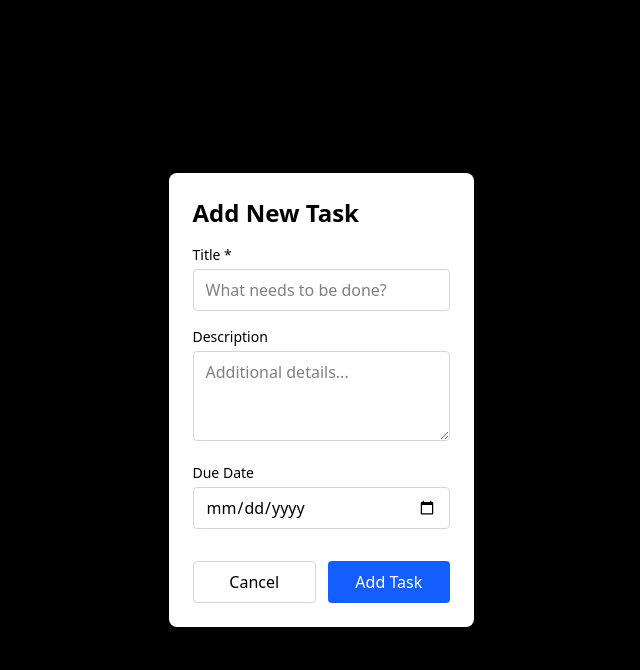
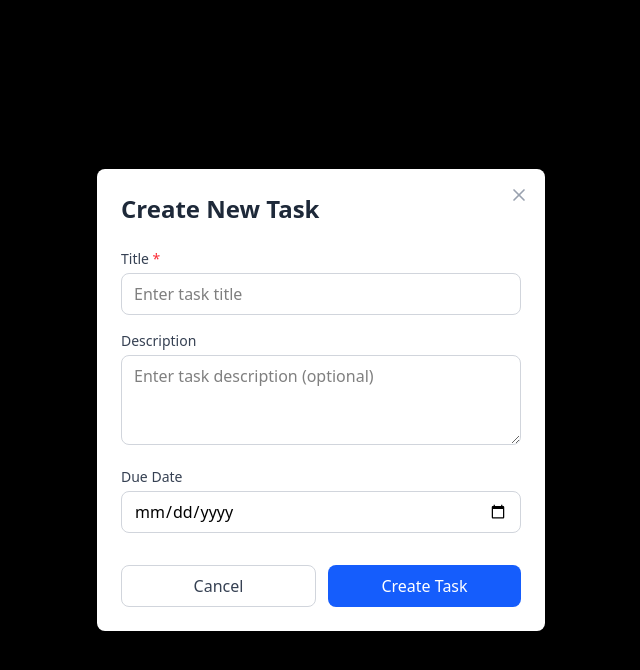
Before and after one commit to RahulRajKhadka/Todo_app_react, a React (Vite) app: page / in a window 1280 px wide. Both pictures are taken after a click on the button "Add Task". Shown: the top 670 px of the page, without its empty margins (319-959 px from the left). Built offline with nearby package versions, Linux system fonts and the light colour scheme.

Commit message:
add the all components

```diff
--- a/src/App.jsx
+++ b/src/App.jsx
@@ -1,112 +1,162 @@
-import React, { useState } from 'react';
-import TaskItem from "./Componenets/TaskItems.jsx";
-import TaskForm from "./Componenets/TaskForm.jsx"
-import EmptyState from "./Componenets/EmptyState.jsx"
-
+import React, { useState, useMemo } from 'react';
+import { Plus, Loader } from 'lucide-react';
+import TaskForm from './Componenets/TaskForm.jsx';
+import TaskList from './Componenets/TaskList.jsx'
+import FilterBar from './Componenets/FilterBar.jsx';
+import { useTasks } from "./Hooks/useTasks.js"
+import { useDebounce } from './Hooks/useDbounce.js';
+import { filterTasks, sortTasks } from './utils/helpers.js';
 
 function App() {
-  const [tasks, setTasks] = useState([
-    { id: '1', title: 'Buy groceries', description: 'Milk, Eggs, Bread', dueDate: '2024-12-25', status: 'pending' },
-    { id: '2', title: 'Finish project', dueDate: '2023-01-01', status: 'pending' },
-  ]);
+  const {
+    tasks,
+    loading,
+    error,
+    createTask,
+    updateTask,
+    deleteTask,
+    refreshTasks
+  } = useTasks();
 
-  const [showForm, setShowForm] = useState(false);
+  const [isModalOpen, setIsModalOpen] = useState(false);
+  const [editingTask, setEditingTask] = useState(null);
   const [filter, setFilter] = useState('all');
-  const [search, setSearch] = useState(''); //
+  const [searchQuery, setSearchQuery] = useState('');
+  const [sortBy, setSortBy] = useState('date-asc');
 
-  const handleAddTask = (newTask) => {
-    const taskWithId = {
-      ...newTask,
-      id: Date.now().toString(),
-      status: 'pending'
+  const debouncedSearch = useDebounce(searchQuery, 300);
+
+  const taskCounts = useMemo(() => {
+    return {
+      all: tasks.length,
+      pending: tasks.filter(t => t.status === 'pending').length,
+      done: tasks.filter(t => t.status === 'done').length
     };
-    setTasks([...tasks, taskWithId]);
-    setShowForm(false);
+  }, [tasks]);
+
+  const displayedTasks = useMemo(() => {
+    const filtered = filterTasks(tasks, filter, debouncedSearch);
+    return sortTasks(filtered, sortBy);
+  }, [tasks, filter, debouncedSearch, sortBy]);
+
+  const handleFormSubmit = async (taskData) => {
+    try {
+      if (editingTask) {
+        await updateTask(editingTask.id, taskData);
+      } else {
+        await createTask(taskData);
+      }
+    } catch (err) {
+      console.error('Error saving task:', err);
+      alert('Failed to save task. Please try again.');
+    }
   };
 
   const handleEdit = (task) => {
-    console.log('Edit task:', task);
+    setEditingTask(task);
+    setIsModalOpen(true);
   };
 
-  const handleDelete = (id) => {
-    setTasks(tasks.filter(t => t.id !== id));
+  const handleDelete = async (id) => {
+    if (window.confirm('Are you sure you want to delete this task?')) {
+      try {
+        await deleteTask(id);
+      } catch (err) {
+        alert('Failed to delete task.', err);
+      }
+    }
   };
 
-  // Filter tasks based on filter and search
-  const filteredTasks = tasks.filter(task => {
-    if (filter !== 'all' && task.status !== filter) return false;
-    if (search && !task.title.toLowerCase().includes(search.toLowerCase())) return false;
-    return true;
-  });
+  const handleToggleStatus = async (id) => {
+    try {
+      const task = tasks.find(t => t.id === id);
+      if (!task) return;
+      const newStatus = task.status === 'pending' ? 'done' : 'pending';
+      await updateTask(id, { status: newStatus });
+    } catch (err) {
+      console.error('Error toggling status:', err);
+    }
+  };
+
+  const handleModalClose = () => {
+    setIsModalOpen(false);
+    setEditingTask(null);
+  };
+
+  if (loading) {
+    return (
+      <div className="min-h-screen bg-linear-to-br from-blue-50 to-indigo-100 flex items-center justify-center">
+        <div className="text-center">
+          <Loader className="w-12 h-12 text-blue-600 animate-spin mx-auto" />
+          <p className="mt-4 text-gray-600">Loading tasks...</p>
+        </div>
+      </div>
+    );
+  }
+
+  if (error) {
+    return (
+      <div className="min-h-screen bg-linear-to-br from-blue-50 to-indigo-100 flex items-center justify-center">
+        <div className="text-center p-8 bg-white rounded-lg shadow">
+          <p className="text-red-600 text-lg">{error}</p>
+          <button
+            onClick={refreshTasks}
+            className="mt-4 px-4 py-2 bg-blue-600 text-white rounded hover:bg-blue-700"
+          >
+            Retry
+          </button>
+        </div>
+      </div>
+    );
+  }
 
   return (
-    <div className="min-h-screen bg-blue-50 p-8">
-      <div className="max-w-6xl mx-auto">
-        {/* Header */}
-        <div className="flex justify-between items-center mb-8">
-          <h1 className="text-3xl font-bold">Task Tracker</h1>
-          <button
-            onClick={() => setShowForm(true)}
-            className="px-4 py-2 bg-blue-600 text-white rounded-lg hover:bg-blue-700"
-          >
-            Add Task
-          </button>
-        </div>
-
-        {/* Search Input */}
-        <div className="mb-4">
-          <input
-            type="text"
-            placeholder="Search tasks..."
-            value={search}
-            onChange={(e) => setSearch(e.target.value)}
-            className="w-full px-4 py-2 border border-gray-300 rounded-lg mb-4"
-          />
-
-          {/*  Filter Buttons */}
-          <div className="flex gap-2">
-            {['all', 'pending', 'done'].map(f => (
-              <button
-                key={f}
-                onClick={() => setFilter(f)}
-                className={`px-4 py-2 rounded-lg ${
-                  filter === f ? 'bg-blue-600 text-white' : 'bg-gray-200'
-                }`}
-              >
-                {f.charAt(0).toUpperCase() + f.slice(1)}
-              </button>
-            ))}
+    <div className="min-h-screen bg-linear-to-br from-blue-50 to-indigo-100">
+      <header className="bg-white shadow-sm">
+        <div className="max-w-7xl mx-auto px-4 sm:px-6 lg:px-8 py-6">
+          <div className="flex items-center justify-between">
+            <div>
+              <h1 className="text-3xl font-bold text-gray-900">Task Tracker</h1>
+              <p className="text-gray-600 mt-1">Manage your tasks efficiently</p>
+            </div>
+            <button
+              onClick={() => setIsModalOpen(true)}
+              className="flex items-center gap-2 px-4 py-2 bg-blue-600 text-white rounded-lg hover:bg-blue-700 transition-colors shadow-md"
+            >
+              <Plus className="w-5 h-5" />
+              <span>Add Task</span>
+            </button>
           </div>
         </div>
+      </header>
 
-        {/* Task Form Modal */}
-        {showForm && (
-          <div className="fixed inset-0 bg-black bg-opacity-50 flex items-center justify-center p-4 z-50">
-            <TaskForm
-              onSubmit={handleAddTask}
-              onClose={() => setShowForm(false)}
-            />
-          </div>
-        )}
+      <main className="max-w-7xl mx-auto px-4 sm:px-6 lg:px-8 py-8">
+        <FilterBar
+          filter={filter}
+          setFilter={setFilter}
+          searchQuery={searchQuery}
+          setSearchQuery={setSearchQuery}
+          sortBy={sortBy}
+          setSortBy={setSortBy}
+          taskCounts={taskCounts}
+        />
 
-        {/* EmptyState or Task List */}
-        {filteredTasks.length === 0 ? (
-          <EmptyState searchQuery={search} filter={filter} />
-        ) : (
-          <div className="grid grid-cols-1 md:grid-cols-2 lg:grid-cols-3 gap-4">
-            {filteredTasks.map(task => (
-              <TaskItem
-                key={task.id}
-                task={task}
-                onEdit={handleEdit}
-                onDelete={handleDelete}
-              />
-            ))}
-          </div>
-        )}
+        <TaskForm
+          isOpen={isModalOpen}
+          onClose={handleModalClose}
+          onSubmit={handleFormSubmit}
+          editingTask={editingTask}
+        />
 
-
-      </div>
+        <TaskList
+          tasks={displayedTasks}
+          onEdit={handleEdit}
+          onDelete={handleDelete}
+          onToggleStatus={handleToggleStatus}
+          searchQuery={debouncedSearch}
+          filter={filter}
+        />
+      </main>
     </div>
   );
 }
--- a/src/Componenets/FilterBar.jsx
+++ b/src/Componenets/FilterBar.jsx
@@ -0,0 +1,76 @@
+import React from 'react';
+import { Search } from 'lucide-react';
+
+const FilterBar = ({
+  filter,
+  setFilter,
+  searchQuery,
+  setSearchQuery,
+  sortBy,
+  setSortBy,
+  taskCounts
+}) => {
+  const filterOptions = [
+    { value: 'all', label: 'All', count: taskCounts.all },
+    { value: 'pending', label: 'Pending', count: taskCounts.pending },
+    { value: 'done', label: 'Done', count: taskCounts.done }
+  ];
+
+  const sortOptions = [
+    { value: 'date-asc', label: 'Due Date (Earliest)' },
+    { value: 'date-desc', label: 'Due Date (Latest)' },
+    { value: 'name-asc', label: 'Name (A-Z)' },
+    { value: 'name-desc', label: 'Name (Z-A)' }
+  ];
+
+  return (
+    <div className="bg-white rounded-lg shadow-sm p-4 mb-6">
+      {/* Filter Buttons */}
+      <div className="flex flex-wrap gap-2 mb-4">
+        {filterOptions.map(option => (
+          <button
+            key={option.value}
+            onClick={() => setFilter(option.value)}
+            className={`px-4 py-2 rounded-lg font-medium transition-colors ${
+              filter === option.value
+                ? 'bg-blue-600 text-white'
+                : 'bg-gray-100 text-gray-700 hover:bg-gray-200'
+            }`}
+          >
+            {option.label} ({option.count})
+          </button>
+        ))}
+      </div>
+
+      {/* Search and Sort */}
+      <div className="flex flex-col sm:flex-row gap-3">
+        {/* Search Input */}
+        <div className="relative flex-1">
+          <Search className="absolute left-3 top-1/2 transform -translate-y-1/2 text-gray-400 w-5 h-5" />
+          <input
+            type="text"
+            placeholder="Search tasks..."
+            value={searchQuery}
+            onChange={(e) => setSearchQuery(e.target.value)}
+            className="w-full pl-10 pr-4 py-2 border border-gray-300 rounded-lg focus:outline-none focus:ring-2 focus:ring-blue-500"
+          />
+        </div>
+
+        {/* Sort Dropdown */}
+        <select
+          value={sortBy}
+          onChange={(e) => setSortBy(e.target.value)}
+          className="px-4 py-2 border border-gray-300 rounded-lg focus:outline-none focus:ring-2 focus:ring-blue-500 bg-white"
+        >
+          {sortOptions.map(option => (
+            <option key={option.value} value={option.value}>
+              {option.label}
+            </option>
+          ))}
+        </select>
+      </div>
+    </div>
+  );
+};
+
+export default FilterBar;
--- a/src/Componenets/TaskForm.jsx
+++ b/src/Componenets/TaskForm.jsx
@@ -1,80 +1,149 @@
-import React, { useState } from 'react';
+import React, { useState, useEffect } from 'react';
+import { X } from 'lucide-react';
+import { generateId } from '../utils/helpers';
 
-const TaskForm = ({ onSubmit, onClose }) => {
-  const [title, setTitle] = useState('');
-  const [description, setDescription] = useState('');
-  const [dueDate, setDueDate] = useState('');
+const TaskForm = ({ isOpen, onClose, onSubmit, editingTask }) => {
+  const [formData, setFormData] = useState({
+    title: '',
+    description: '',
+    dueDate: '',
+    status: 'pending'
+  });
+
+
+  useEffect(() => {
+    if (editingTask) {
+      setFormData({
+        title: editingTask.title,
+        description: editingTask.description || '',
+        dueDate: editingTask.dueDate || '',
+        status: editingTask.status
+      });
+    } else {
+      setFormData({
+        title: '',
+        description: '',
+        dueDate: '',
+        status: 'pending'
+      });
+    }
+  }, [editingTask, isOpen]);
 
   const handleSubmit = (e) => {
     e.preventDefault();
-
-    if (!title.trim()) return alert('Title is required!');
-
-    onSubmit({
-      title,
-      description,
-      dueDate
-    });
+    if (!formData.title.trim()) {
+      alert('Title is required!');
+      return;
+    }
 
 
-    setTitle('');
-    setDescription('');
-    setDueDate('');
+    const taskData = {
+      ...formData,
+      id: editingTask ? editingTask.id : generateId()
     };
 
+    onSubmit(taskData);
+    onClose();
+  };
+
+  const handleChange = (e) => {
+    const { name, value } = e.target;
+    setFormData(prev => ({ ...prev, [name]: value }));
+  };
+
+  if (!isOpen) return null;
+
   return (
-    <div className="bg-white p-6 rounded-lg shadow-lg max-w-md mx-auto">
-      <h2 className="text-2xl font-bold mb-4">Add New Task</h2>
+    <div className="fixed inset-0 bg-black bg-opacity-50 flex items-center justify-center p-4 z-50">
+      <div className="bg-white rounded-lg max-w-md w-full p-6 relative">
+        <button
+          onClick={onClose}
+          className="absolute top-4 right-4 text-gray-400 hover:text-gray-600"
+        >
+          <X className="w-5 h-5" />
+        </button>
+
+        <h2 className="text-2xl font-bold text-gray-800 mb-6">
+          {editingTask ? 'Edit Task' : 'Create New Task'}
+        </h2>
 
         <form onSubmit={handleSubmit} className="space-y-4">
           <div>
-          <label className="block text-sm font-medium mb-1">Title *</label>
+            <label className="block text-sm font-medium text-gray-700 mb-1">
+              Title <span className="text-red-500">*</span>
+            </label>
             <input
               type="text"
-            value={title}
-            onChange={(e) => setTitle(e.target.value)}
-            className="w-full px-3 py-2 border border-gray-300 rounded focus:outline-none focus:ring-2 focus:ring-blue-500"
-            placeholder="What needs to be done?"
+              name="title"
+              value={formData.title}
+              onChange={handleChange}
+              className="w-full px-3 py-2 border border-gray-300 rounded-lg focus:outline-none focus:ring-2 focus:ring-blue-500"
+              placeholder="Enter task title"
             />
           </div>
 
           <div>
-          <label className="block text-sm font-medium mb-1">Description</label>
+            <label className="block text-sm font-medium text-gray-700 mb-1">
+              Description
+            </label>
             <textarea
-            value={description}
-            onChange={(e) => setDescription(e.target.value)}
-            className="w-full px-3 py-2 border border-gray-300 rounded focus:outline-none focus:ring-2 focus:ring-blue-500"
+              name="description"
+              value={formData.description}
+              onChange={handleChange}
               rows="3"
-            placeholder="Additional details..."
+              className="w-full px-3 py-2 border border-gray-300 rounded-lg focus:outline-none focus:ring-2 focus:ring-blue-500"
+              placeholder="Enter task description (optional)"
             />
           </div>
 
           <div>
-          <label className="block text-sm font-medium mb-1">Due Date</label>
+            <label className="block text-sm font-medium text-gray-700 mb-1">
+              Due Date
+            </label>
             <input
               type="date"
-            value={dueDate}
-            onChange={(e) => setDueDate(e.target.value)}
-            className="w-full px-3 py-2 border border-gray-300 rounded focus:outline-none focus:ring-2 focus:ring-blue-500"
+              name="dueDate"
+              value={formData.dueDate}
+              onChange={handleChange}
+              className="w-full px-3 py-2 border border-gray-300 rounded-lg focus:outline-none focus:ring-2 focus:ring-blue-500"
             />
           </div>
+
+          {/* Show status dropdown only when editing */}
+          {editingTask && (
+            <div>
+              <label className="block text-sm font-medium text-gray-700 mb-1">
+                Status
+              </label>
+              <select
+                name="status"
+                value={formData.status}
+                onChange={handleChange}
+                className="w-full px-3 py-2 border border-gray-300 rounded-lg focus:outline-none focus:ring-2 focus:ring-blue-500"
+              >
+                <option value="pending">Pending</option>
+                <option value="done">Done</option>
+              </select>
+            </div>
+          )}
 
           <div className="flex gap-3 pt-4">
             <button
               type="button"
               onClick={onClose}
-            className="flex-1 px-4 py-2 border border-gray-300 rounded hover:bg-gray-50"
+              className="flex-1 px-4 py-2 border border-gray-300 text-gray-700 rounded-lg hover:bg-gray-50 transition-colors"
             >
               Cancel
             </button>
             <button
               type="submit"
-            className="flex-1 px-4 py-2 bg-blue-600 text-white rounded hover:bg-blue-700"
+              className="flex-1 px-4 py-2 bg-blue-600 text-white rounded-lg hover:bg-blue-700 transition-colors"
             >
-            Add Task
+              {editingTask ? 'Update Task' : 'Create Task'}
             </button>
           </div>
         </form>
+      </div>
     </div>
   );
 };
--- a/src/Componenets/TaskItems.jsx
+++ b/src/Componenets/TaskItems.jsx
@@ -1,38 +1,68 @@
 import React from 'react';
-import { Edit2, Trash2 } from 'lucide-react';
-import { formatDate,dueDate } from '../utils/helpers';
+import { Calendar, Edit2, Trash2, Check, Clock } from 'lucide-react';
+import { formatDate, isOverdue } from "../utils/helpers.js"
 
-const TaskItem = ({ task, onEdit, onDelete }) => {
-  const overdue =dueDate(task.dueDate, task.status);
+const TaskItem = ({ task, onEdit, onDelete, onToggleStatus }) => {
+  const overdue = isOverdue(task.dueDate, task.status);
 
   return (
-    <div className="bg-white p-4 rounded-lg border border-gray-200 shadow-sm hover:shadow-md transition-shadow">
-      <div className="flex justify-between items-start">
-        <div className="flex-1">
-          <h3 className="font-semibold text-gray-800">{task.title}</h3>
+    <div className={`bg-white rounded-lg shadow-sm border-2 p-4 hover:shadow-md transition-shadow ${
+      task.status === 'done' ? 'border-green-200 bg-green-50' : 'border-gray-200'
+    } ${overdue ? 'border-l-4 border-l-red-500' : ''}`}>
+
+      <div className="flex items-start justify-between gap-3">
+
+        <button
+          onClick={() => onToggleStatus(task.id)}
+          className={`shrink-0 mt-1 w-5 h-5 rounded border-2 flex items-center justify-center transition-colors ${
+            task.status === 'done'
+              ? 'bg-green-500 border-green-500'
+              : 'border-gray-300 hover:border-green-500'
+          }`}
+        >
+          {task.status === 'done' && <Check className="w-3 h-3 text-white" />}
+        </button>
+
+        {/* Task Content */}
+        <div className="flex-1 min-w-0">
+          <h3 className={`font-semibold text-gray-800 mb-1 ${
+            task.status === 'done' ? 'line-through text-gray-500' : ''
+          }`}>
+            {task.title}
+          </h3>
+
           {task.description && (
-            <p className="text-sm text-gray-600 mt-1">{task.description}</p>
+            <p className={`text-sm text-gray-600 mb-2 ${
+              task.status === 'done' ? 'line-through text-gray-400' : ''
+            }`}>
+              {task.description}
+            </p>
           )}
+
+          {/* Due Date */}
           {task.dueDate && (
-            <div className={`text-sm mt-2 ${overdue ? 'text-red-600' : 'text-gray-500'}`}>
-              Due: {formatDate(task.dueDate)}
-              {overdue && ' (Overdue)'}
+            <div className={`flex items-center gap-1 text-sm ${
+              overdue ? 'text-red-600' : task.status === 'done' ? 'text-gray-400' : 'text-gray-500'
+            }`}>
+              {overdue ? <Clock className="w-4 h-4" /> : <Calendar className="w-4 h-4" />}
+              <span>{formatDate(task.dueDate)}</span>
+              {overdue && <span className="font-semibold ml-1">(Overdue)</span>}
             </div>
           )}
         </div>
 
-        {/* Action buttons */}
-        <div className="flex gap-2 ml-2">
+        {/* Action Buttons */}
+        <div className="flex gap-2 flex-shrink-0">
           <button
-            onClick={() => onEdit && onEdit(task)}
-            className="p-1 text-blue-600 hover:bg-blue-50 rounded"
+            onClick={() => onEdit(task)}
+            className="p-2 text-blue-600 hover:bg-blue-50 rounded-lg transition-colors"
             title="Edit task"
           >
             <Edit2 className="w-4 h-4" />
           </button>
           <button
-            onClick={() => onDelete && onDelete(task.id)}
-            className="p-1 text-red-600 hover:bg-red-50 rounded"
+            onClick={() => onDelete(task.id)}
+            className="p-2 text-red-600 hover:bg-red-50 rounded-lg transition-colors"
             title="Delete task"
           >
             <Trash2 className="w-4 h-4" />
@@ -40,8 +70,9 @@ const TaskItem = ({ task, onEdit, onDelete }) => {
         </div>
       </div>
 
-      <div className="mt-3">
-        <span className={`inline-block px-2 py-1 text-xs rounded-full ${
+      {/* Status Badge */}
+      <div className="mt-3 flex items-center gap-2">
+        <span className={`inline-flex items-center px-2.5 py-0.5 rounded-full text-xs font-medium ${
           task.status === 'done'
             ? 'bg-green-100 text-green-800'
             : 'bg-yellow-100 text-yellow-800'
--- a/src/Componenets/TaskList.jsx
+++ b/src/Componenets/TaskList.jsx
@@ -0,0 +1,25 @@
+import React from 'react';
+import TaskItem from "./TaskItems.jsx"
+import EmptyState from './EmptyState.jsx';
+
+const TaskList = ({ tasks, onEdit, onDelete, onToggleStatus, searchQuery, filter }) => {
+  if (tasks.length === 0) {
+    return <EmptyState searchQuery={searchQuery} filter={filter} />;
+  }
+
+  return (
+    <div className="grid grid-cols-1 md:grid-cols-2 lg:grid-cols-3 gap-4">
+      {tasks.map(task => (
+        <TaskItem
+          key={task.id}
+          task={task}
+          onEdit={onEdit}
+          onDelete={onDelete}
+          onToggleStatus={onToggleStatus}
+        />
+      ))}
+    </div>
+  );
+};
+
+export default TaskList;
--- a/src/utils/helpers.js
+++ b/src/utils/helpers.js
@@ -1,60 +1,64 @@
-import { v4 as uuidv4 } from 'uuid';
+import { v4 as uuidv4 } from "uuid";
 
 export const generateId = () => uuidv4();
 
-// Format date for display
+
 export const formatDate = (dateString) => {
-  if (!dateString) return 'No due date';
+  if (!dateString) return "No due date";
   const date = new Date(dateString);
-  return date.toLocaleDateString('en-US', {
-    month: 'short',
-    day: 'numeric',
-    year: 'numeric'
+  return date.toLocaleDateString("en-US", {
+    month: "short",
+    day: "numeric",
+    year: "numeric",
   });
 };
 
-// Check if task is overdue
-export const dueDate = (dueDate, status) => {
-  if (status === 'done' || !dueDate) return false;
+
+export const isOverdue = (dueDate, status) => {
+  if (status === "done" || !dueDate) return false;
   return new Date(dueDate) < new Date();
 };
 
-// Sort tasks
+
 export const sortTasks = (tasks, sortBy) => {
   const sorted = [...tasks];
 
   switch (sortBy) {
-    case 'date-asc':
-      return sorted.sort((a, b) =>
-        new Date(a.dueDate || '9999-12-31') - new Date(b.dueDate || '9999-12-31')
+    case "date-asc":
+      return sorted.sort(
+        (a, b) =>
+          new Date(a.dueDate || "9999-12-31") -
+          new Date(b.dueDate || "9999-12-31")
       );
-    case 'date-desc':
-      return sorted.sort((a, b) =>
-        new Date(b.dueDate || '0000-01-01') - new Date(a.dueDate || '0000-01-01')
+    case "date-desc":
+      return sorted.sort(
+        (a, b) =>
+          new Date(b.dueDate || "0000-01-01") -
+          new Date(a.dueDate || "0000-01-01")
       );
-    case 'name-asc':
+    case "name-asc":
       return sorted.sort((a, b) => a.title.localeCompare(b.title));
-    case 'name-desc':
+    case "name-desc":
       return sorted.sort((a, b) => b.title.localeCompare(a.title));
     default:
       return sorted;
   }
 };
 
-// Filter tasks
+
 export const filterTasks = (tasks, filter, searchQuery) => {
-
   let filtered = tasks;
 
-  if (filter !== 'all') {
-    filtered = filtered.filter(task => task.status === filter);
+  if (filter !== "all") {
+    filtered = filtered.filter((task) => task.status === filter);
   }
 
-
   if (searchQuery.trim()) {
-    filtered = filtered.filter(task =>
-      task.title.toLowerCase().includes(searchQuery.toLowerCase()) ||
-      (task.description && task.description.toLowerCase().includes(searchQuery.toLowerCase()))
+    filtered = filtered.filter(
+      (task) =>
+        task.title.toLowerCase().includes(searchQuery.toLowerCase()) ||
+        (task.description &&
+          task.description.toLowerCase().includes(searchQuery.toLowerCase()))
     );
   }
 
```
Also changed, not shown: src/Hooks/useTasks.js (+17 -3 lines), src/services/taskService.js (+0 -12 lines). Lines whose indentation alone changed are shown as unchanged.
